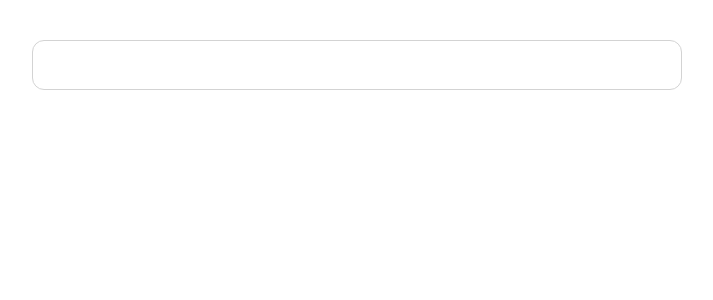
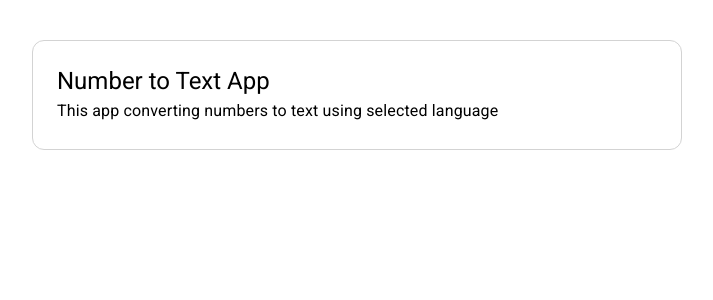
Before and after one commit to roman4i/number-to-string, a React (Create React App) app: page / in a window 1280 px wide. Shown: the top 300 px of the page, without its empty margins (283-996 px from the left). Built offline with nearby package versions, Linux system fonts and the light colour scheme.

Commit message:
Added apps title component

```diff
--- a/src/components/App/App.tsx
+++ b/src/components/App/App.tsx
@@ -1,5 +1,6 @@
 import React from 'react';
 import Box from '@mui/material/Box';
+import PageTitle from '../PageTitle/PageTitle';
 
 function App() {
   const MainBoxStyle = {
@@ -14,7 +15,7 @@ function App() {
 
   return (
     <Box sx={ MainBoxStyle }>
-
+      <PageTitle />
     </Box>
   );
 }
--- /dev/null
+++ b/src/components/PageTitle/PageTitle.jsx
@@ -0,0 +1,18 @@
+import React from 'react';
+import Box from '@mui/material/Box';
+import Typography from '@mui/material/Typography';
+
+const PageTitle = () => {
+    return (
+        <Box>
+            <Typography variant='h5' >
+                Number to Text App
+            </Typography>
+            <Typography variant='subtitle1' >
+                This app converting numbers to text using selected language
+            </Typography>
+        </Box>
+    )
+}
+
+export default PageTitle;
```
